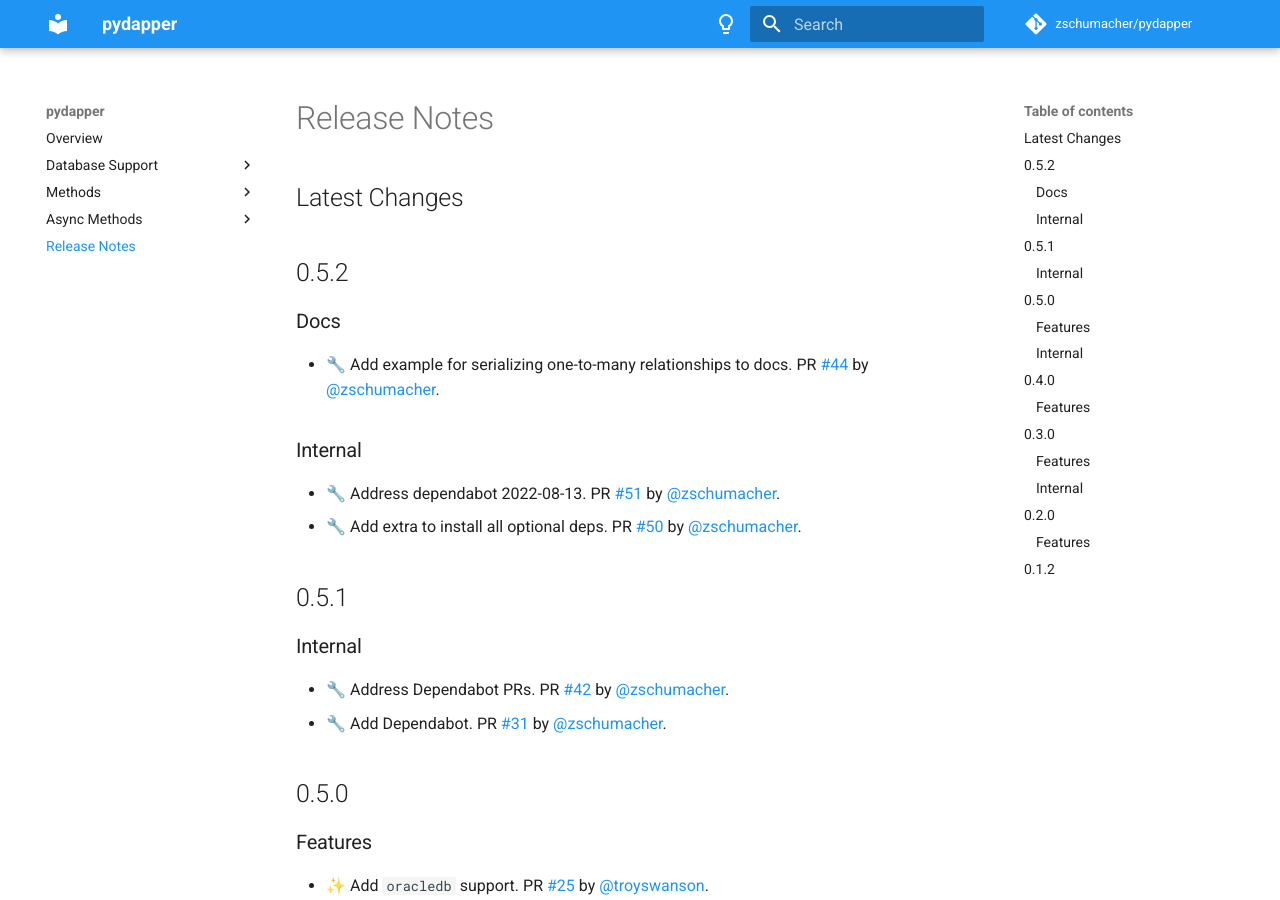
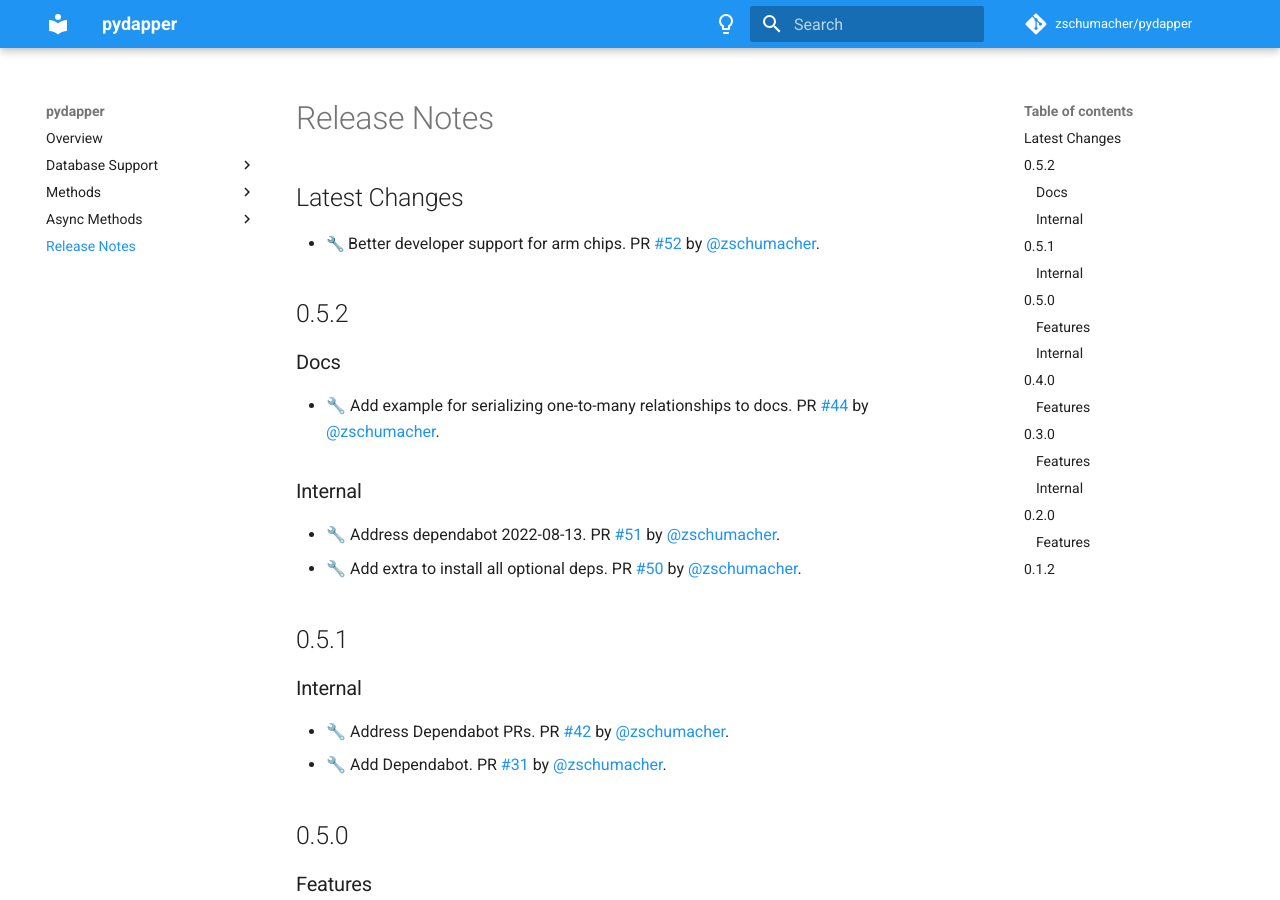
Before and after one commit to zschumacher/pydapper, an MkDocs documentation site: the page built from docs/release_notes.md, in a window 1280 px wide and 900 px high. Built offline with MkDocs 1.6.1 and Material for MkDocs 9.7.7, drawn with Linux system fonts in a browser that asks for light colours; emoji names are drawn with the system emoji font; comment, search, counter and statistics services are not loaded.

Commit message:
📝 Update release notes

```diff
--- a/docs/release_notes.md
+++ b/docs/release_notes.md
@@ -1,6 +1,7 @@
 
 ## Latest Changes
 
+* :wrench: Better developer support for arm chips. PR [#52](https://github.com/zschumacher/pydapper/pull/52) by [@zschumacher](https://github.com/zschumacher).
 
 ## 0.5.2
 ### Docs
```
